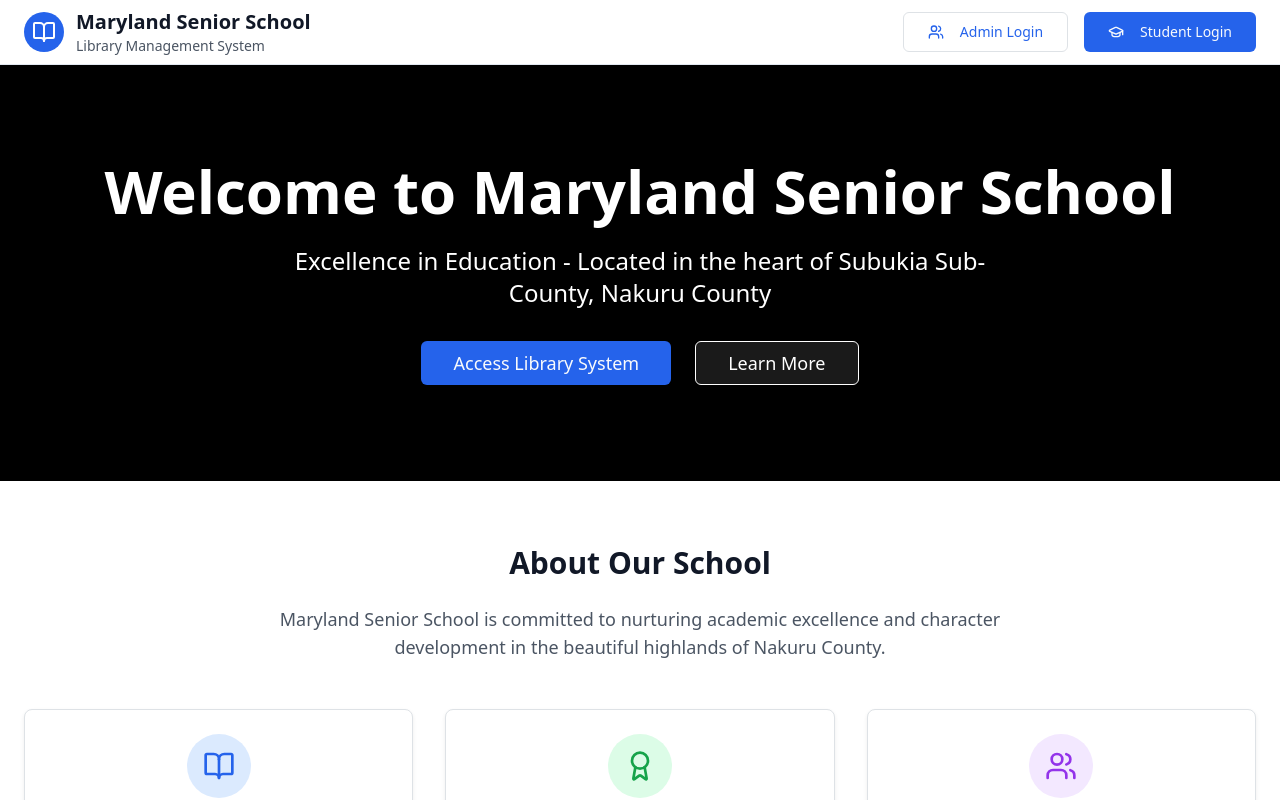
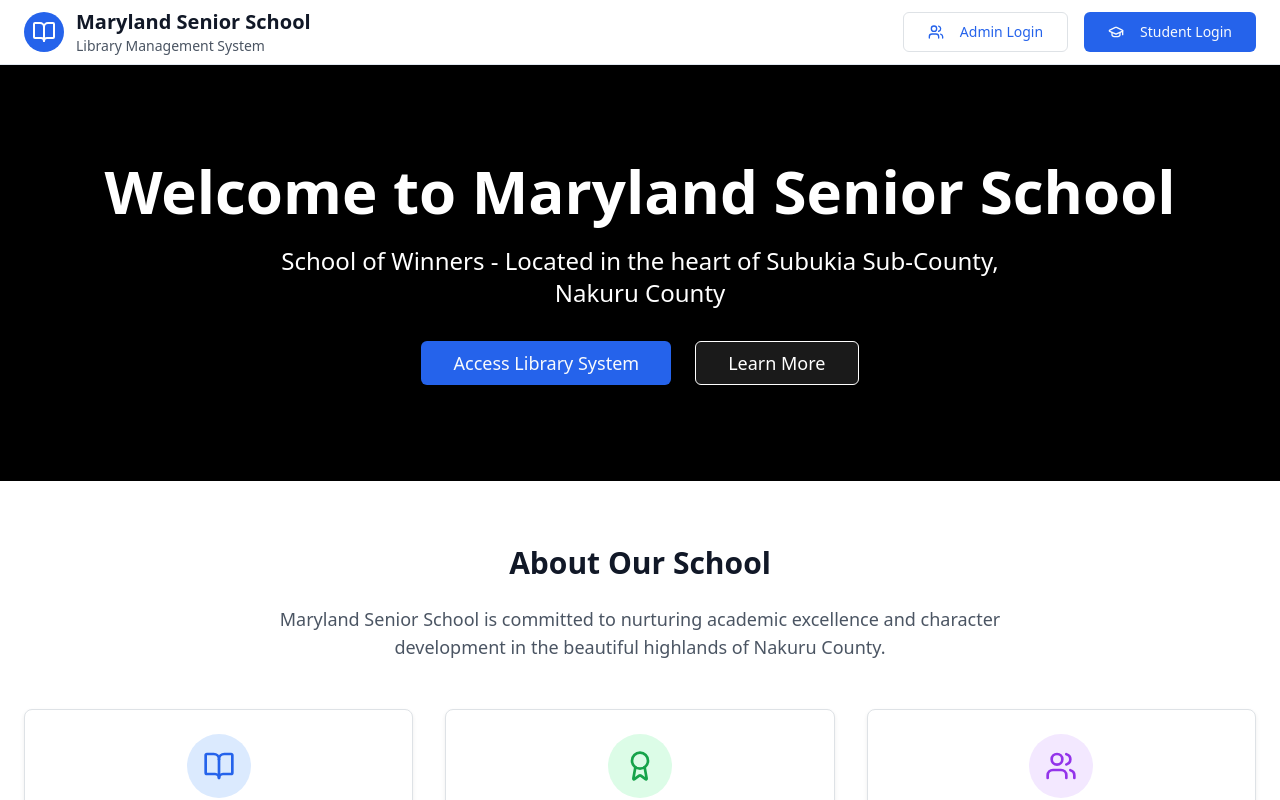
Before and after one commit to awanyonyi/quick-read-school-library, a React (Vite) app: page / in a window 1280 px wide. Shown: the top 800 px of the page. Built offline with nearby package versions, Linux system fonts and the light colour scheme.

Commit message:
Update HeroSection.tsx

```diff
--- a/src/components/home/HeroSection.tsx
+++ b/src/components/home/HeroSection.tsx
@@ -38,7 +38,7 @@ const HeroSection = ({ onShowLogin }: HeroSectionProps) => {
             Welcome to Maryland Senior School
           </h1>
           <p className="text-xl md:text-2xl text-white mb-8 max-w-3xl mx-auto">
-            Excellence in Education - Located in the heart of Subukia Sub-County, Nakuru County
+            School of Winners - Located in the heart of Subukia Sub-County, Nakuru County
           </p>
           <div className="flex flex-col sm:flex-row gap-4 justify-center">
             <Button
```
